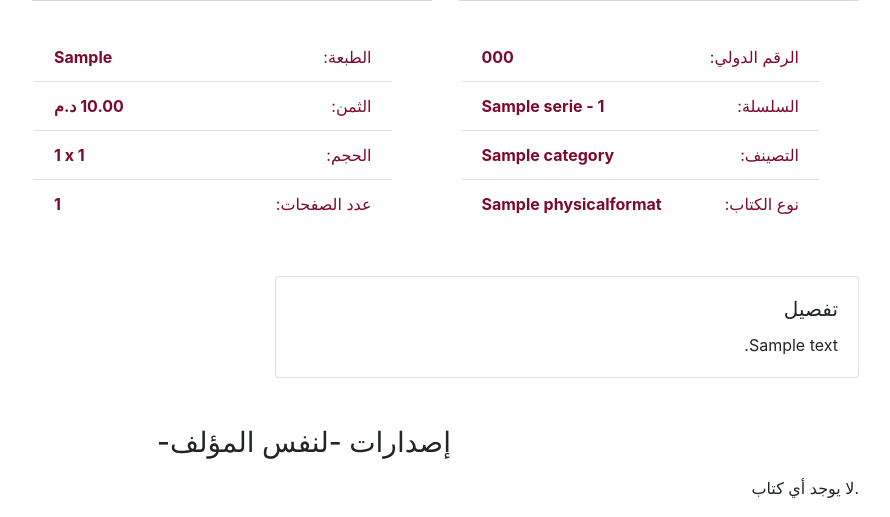
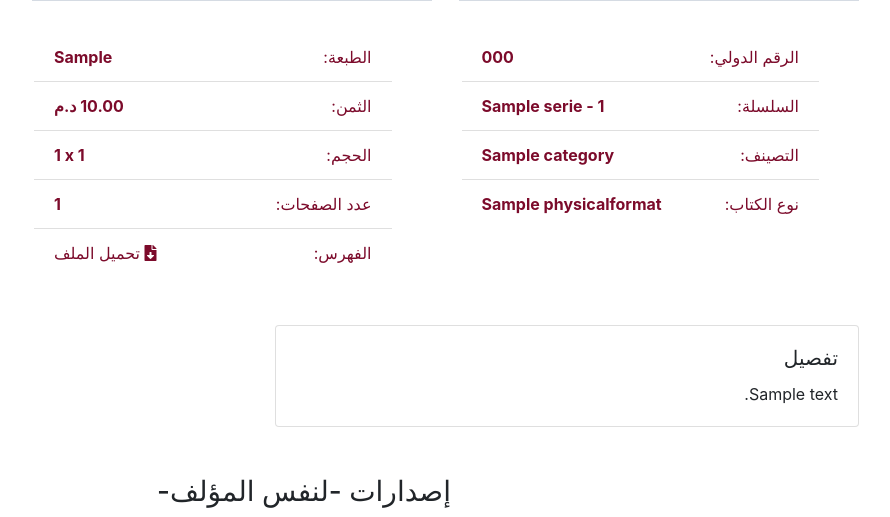
Before and after one commit to Aymanelmai/DARALAFAK-, a Django app: page /book/1 in a window 1280 px wide. Shown: the part 807-1324 px from the top of the page, without its empty margins (336-1226 px from the left). Run offline with Django 3.2, Linux system fonts and the light colour scheme; tables that the repository leaves empty hold one stand-in row (values such as "Sample post"); grey boxes marked "Sample" are stand-in pictures; some libraries are stand-ins or nearby versions.

Commit message:
feat: add upload of book's summary closes #3

```diff
--- a/books/models.py
+++ b/books/models.py
@@ -37,6 +37,7 @@ class Book(models.Model):
   description = RichTextField()
   front_image = models.ImageField(upload_to='photos/%Y/%m/%d/', verbose_name="صورة أمامية")
   back_image = models.ImageField(upload_to='photos/%Y/%m/%d/', verbose_name="صورة خلفية")
+  summary = models.FileField(upload_to='summaries/%Y/%m/%d', verbose_name="ملف الفهرس", blank=True)
   price = models.DecimalField(max_digits=6, decimal_places=2, verbose_name="الثمن")
   y_dimension = models.IntegerField(verbose_name="طول الكتاب", default=24)
   x_dimension = models.IntegerField(verbose_name="عرض الكتاب", default=17)
--- a/daralafak/settings.py
+++ b/daralafak/settings.py
@@ -86,8 +86,8 @@ WSGI_APPLICATION = 'daralafak.wsgi.application'
 DATABASES = {
     'default': {
         'ENGINE': 'django.db.backends.postgresql',
-        # 'NAME': 'daralafak',
-        'NAME': 'prod3',
+        'NAME': 'daralafak',
+        # 'NAME': 'prod3',
         'USER': 'iliass',
         'PASSWORD': 'iliass',
         'HOST': 'localhost',
--- a/templates/books/single_book.html
+++ b/templates/books/single_book.html
@@ -98,6 +98,14 @@
                                 <span class="float-right">عدد الصفحات:</span>
                                 <span class="" dir="ltr"><b>{{ book.pages }}</b></span>
                             </li>
+                        {% if book.summary %}
+                            <li class="list-group-item text-secondary">
+                                <span class="float-right">الفهرس:</span>
+                                <span class="">
+                                    <a class="text-secondary" href="{{ book.summary.url }}"><i class="fas fa-file-download"></i> تحميل الملف</a>
+                                </span>
+                            </li>
+                        {% endif %}
                         </ul>
                     </div>
                 </div>
```
Also changed, not shown: books/migrations/0009_book_summary.py (added).
